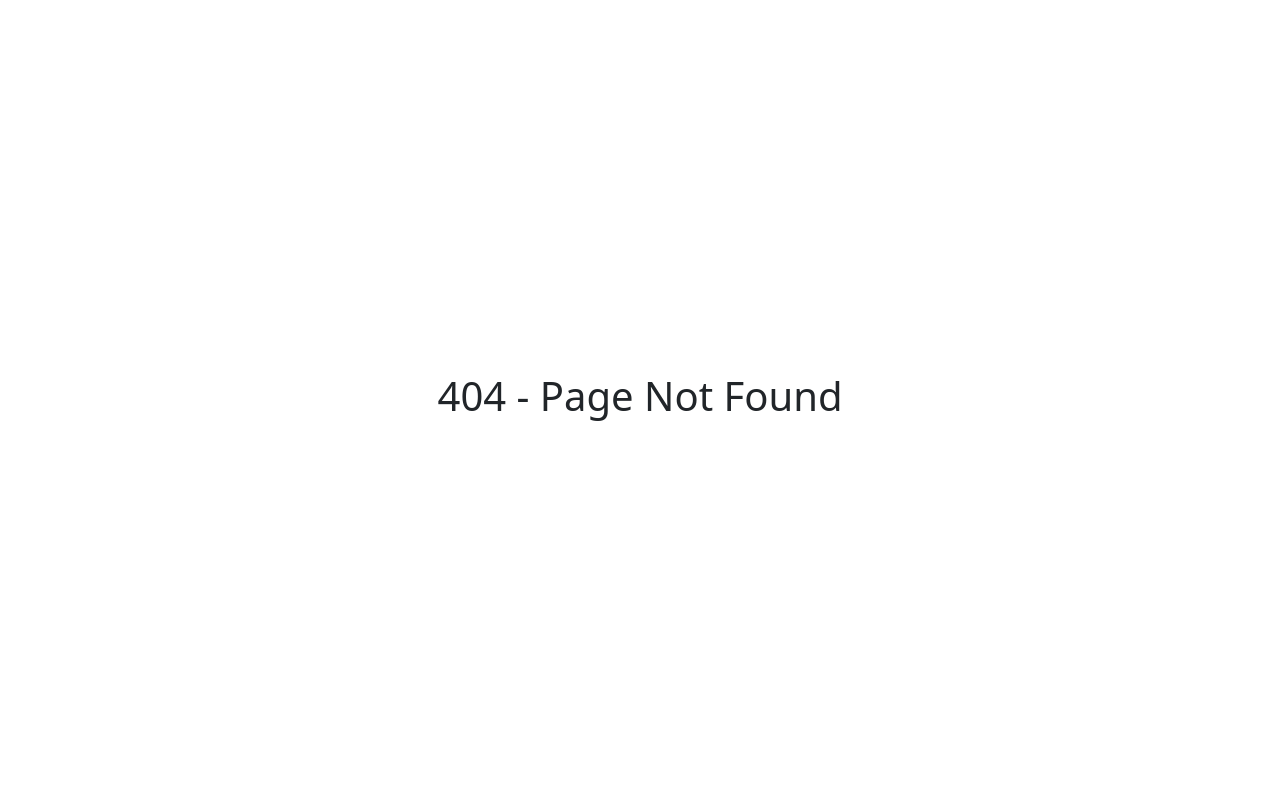
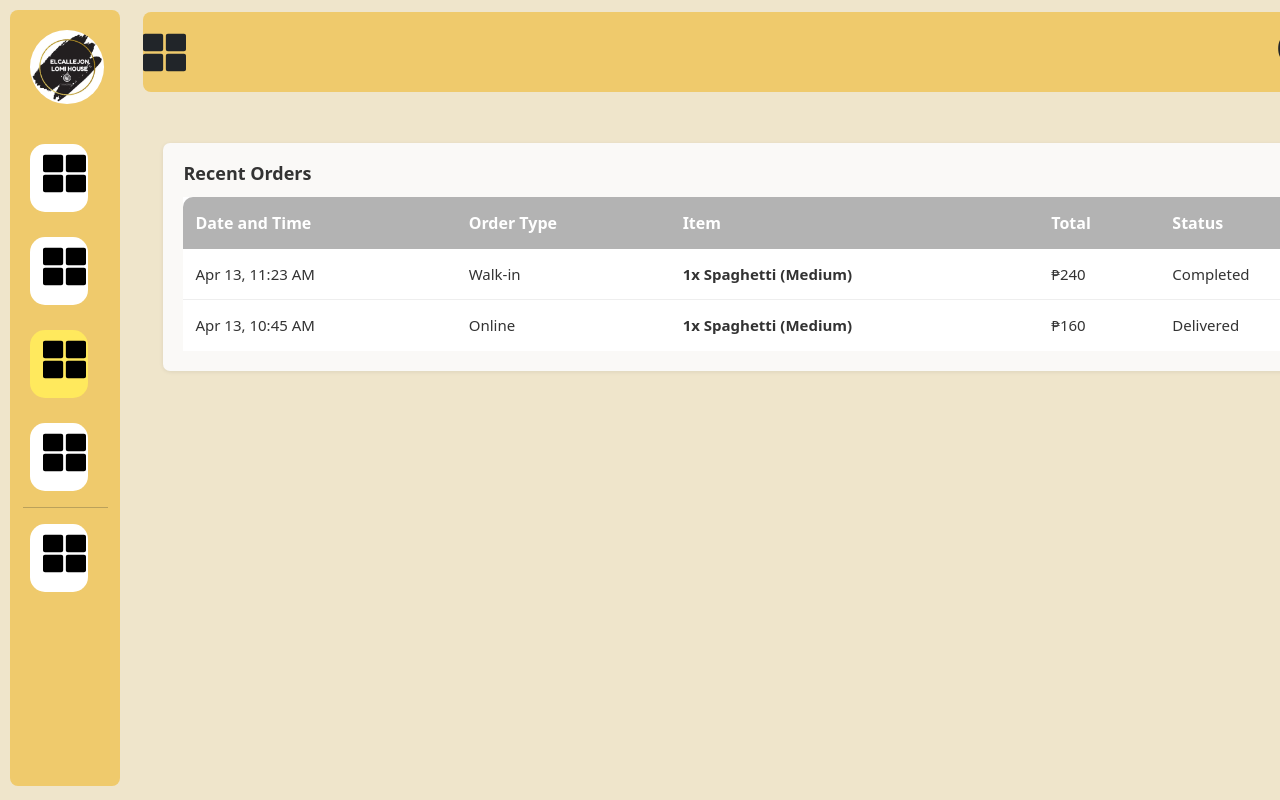
Before and after one commit to MRV-dev/IT-322-Final-Project, a React (Vite) app in the folder El-Callejon/: page /OnlineOrders in a window 1280 px wide. Before the commit this address had no page. Built offline with nearby package versions, Linux system fonts and the light colour scheme.

Commit message:
dashboard/onlineorders-admin

```diff
--- a/El-Callejon/pages/Admin/Dashboard.css
+++ b/El-Callejon/pages/Admin/Dashboard.css
@@ -11,6 +11,8 @@
   height: 10%;
   border-radius: 50%;
 }
+
+
 
 .side-bar {
   flex-shrink: 0;
@@ -26,20 +28,46 @@
 }
 .nav {
   background-color: #ffffff;
-  border-radius: 10px;
+  border-radius: 15px;
   margin-bottom: 10px;
-  height: 8vh;
+  height: 8.5vh;
   margin-left: -14px;
   width: 4.5vw;
   border: none;
-  transition: background-color 0.3s ease;
 }
-.nav:active{
-  background-color: #FFE95D;
+
+
+.nav-icons{
+  margin-left: 13px;
+  margin-top: 8px;
+  height: 43px;
+  width: 43px;
+  color: black;
+}
+
+
+.dashboard-active {
+  background-color: #FFE95D; /* blue */
+}
+
+.reports-active {
+  background-color: #FFE95D; /* green */
+}
+
+.online-orders-active {
+  background-color: #FFE95D; /* yellow */
+}
+
+.settings-active {
+  background-color: #FFE95D; /* cyan */
+}
+
+.logout-active {
+  background-color: #dc3545; /* red */
 }
 .navigations{
   list-style-type: none;
-
+  margin-top: 25px;
 }
 .List{
   margin-top: 40px;
@@ -107,7 +135,6 @@
 .overview-container::-webkit-scrollbar {
   width: 0;
   height: 0;
-  display: none;
 
 }
 .overview-container:hover {
--- a/El-Callejon/pages/Admin/Dashboard.jsx
+++ b/El-Callejon/pages/Admin/Dashboard.jsx
@@ -1,5 +1,5 @@
-import {Link} from 'react-router-dom'
-import { useState } from 'react'
+import {useLocation, Link} from 'react-router-dom'
+// import { useState } from 'react'
 import logoAdmin from '../assets/El_Calejon.jpg'
 import '../Admin/Dashboard.css'
 import { FaThLarge } from 'react-icons/fa';
@@ -31,7 +31,10 @@ const data = [
 
 
 function Dashboard() {
-  const [activeNav, setActiveNav] = useState('dashboard');
+  // const [activeNav, setActiveNav] = useState('dashboard');
+  const location = useLocation();
+  const pathname = location.pathname;
+
   return(
     <>
       <div className="whole-page">
@@ -39,35 +42,30 @@ function Dashboard() {
           <img className="Logo-Admin" src={logoAdmin} />
           <ul className='List'>
             <li className='navigations'>
-              <a
-              onClick={() => setActiveNav('dashboard')}
-              className={activeNav === 'dashboard' ? 'nav active' : 'nav'}>
-                <FaThLarge style={{ marginRight: '0px', height: '43px', width: '43px', color: 'black'}} /></a></li>
+              <Link to="/Dashboard"
+              className={`nav ${pathname === '/Dashboard' ? 'dashboard-active' : ''}`}>
+                <FaThLarge className='nav-icons'/></Link> </li>
 
             <li className='navigations'>
-              <a
-              onClick={() => setActiveNav('Reports')}
-              className={activeNav === 'reports' ? 'nav active' : 'nav'}>
-                <FaThLarge style={{ marginRight: '0px', height: '43px', width: '43px', color: 'black' }} /></a></li>
+              <Link to="/Reports"
+              className={`nav ${pathname === '/Reports' ? 'reports-active' : ''}`}>
+                <FaThLarge className='nav-icons' /></Link> </li>
 
             <li className='navigations'>
-              <a
-              onClick={() => setActiveNav('Online-Orders')}
-              className={activeNav === 'Online-Orders' ? 'nav active' : 'nav'}>
-                <FaThLarge style={{ marginRight: '0px', height: '43px', width: '43px', color: 'black'}} /></a></li>
+              <Link to="/OnlineOrders"
+              className={`nav ${pathname === '/OnlineOrders' ? 'online-orders-active' : ''}`}>
+                <FaThLarge className='nav-icons'/></Link> </li>
 
             <li className='navigations'>
-              <a
-              onClick={() => setActiveNav('Settings')}
-              className={activeNav === 'Settings' ? 'nav active' : 'nav'}>
-                <FaThLarge style={{ marginLeft: '13px', marginTop: '8px', height: '43px', width: '43px', color: 'black'}} /></a></li>
+              <Link to="/Settings"
+              className={`nav ${pathname === '/Settings' ? 'settings-active' : ''}`}>
+                <FaThLarge className='nav-icons'/></Link> </li>
 
             <hr className='line'/>
 
-            <a
-              onClick={() => setActiveNav('Logout')}
-              className={activeNav === 'Logout' ? 'nav active' : 'nav'}>
-                <FaThLarge style={{ marginRight: '0px', height: '43px', width: '43px', color: 'black'}} /></a>
+            <Link to="/Logout"
+              className={pathname === '/Logout' ? 'Logout-active' : 'nav'}>
+                <FaThLarge style={{ marginLeft: '13px', marginTop: '8px', height: '43px', width: '43px', color: 'black'}} /></Link>
           </ul>
         </div>
 
--- a/El-Callejon/pages/Admin/Login.css
+++ b/El-Callejon/pages/Admin/Login.css
@@ -1,9 +1,10 @@
 /* LOGIN STYLE */
-body {
+.logIn-page{
   background-color: #ECECEC;
-  width: 100vw;
+  width: 99vw;
   height: 100vh;
   display: flex;
+  flex-direction: column;
   justify-content: center;
   align-items: center;
 }
@@ -19,14 +20,13 @@ body {
 .logo-row {
   margin-bottom: 2%;
   margin-top: 4%;
-  display: flex;
-  justify-content: center;
-  align-items: center;
+
 }
 
 .logo {
   border-radius: 100%;
-  height: 170px;
+  height: 120px;
+
 }
 
 
@@ -35,8 +35,9 @@ body {
   max-width: 100%;
   width: 700px;
   padding: 3%;
-  padding-bottom: 5%;
+  padding-bottom: 2%;
   border-radius: 40px;
+  margin-bottom: 60px;
   display: flex;
   flex-direction: column;
   align-items: center;
@@ -86,7 +87,8 @@ body {
 .eye-icon {
   position: absolute;
   right: 50px;
-  top: 42%;
+  top: 37%;
+  left: 86%;
   transform: translateY(-50%);
   font-size: 24px;
   cursor: pointer;
--- a/El-Callejon/pages/Admin/Login.jsx
+++ b/El-Callejon/pages/Admin/Login.jsx
@@ -13,6 +13,8 @@ function Login(){
 
   return(
     <>
+
+      <div className='logIn-page'>
         <div className='logo-row'>
           <img className='logo' src={Logo} alt="" />
         </div>
@@ -28,6 +30,7 @@ function Login(){
             <Link to="/Dashboard" className="link"><button className="btn-Login" >Log In</button></Link>
           </div>
         </div>
+      </div>
     </>
   )
 }
--- /dev/null
+++ b/El-Callejon/pages/Admin/OnlineOrders.jsx
@@ -0,0 +1,97 @@
+import {useLocation, Link} from 'react-router-dom'
+// import { useState } from 'react'
+import logoAdmin from '../assets/El_Calejon.jpg'
+import '../Admin/Onlineorder.css'
+import { FaThLarge } from 'react-icons/fa'
+
+
+
+function OnlineOrders() {
+  // const [activeNav, setActiveNav] = useState('dashboard');
+  const location = useLocation();
+  const pathname = location.pathname;
+
+  return(
+    <>
+      <div className="whole-page">
+        <div className="side-bar">
+          <img className="Logo-Admin" src={logoAdmin} />
+          <ul className='List'>
+            <li className='navigations'>
+              <Link to="/Dashboard"
+              className={`nav ${pathname === '/Dashboard' ? 'dashboard-active' : ''}`}>
+                <FaThLarge className='nav-icons'/></Link> </li>
+
+            <li className='navigations'>
+              <Link to="/Reports"
+              className={`nav ${pathname === '/Reports' ? 'reports-active' : ''}`}>
+                <FaThLarge className='nav-icons' /></Link> </li>
+
+            <li className='navigations'>
+              <Link to="/OnlineOrders"
+              className={`nav ${pathname === '/OnlineOrders' ? 'online-orders-active' : ''}`}>
+                <FaThLarge className='nav-icons'/></Link> </li>
+
+            <li className='navigations'>
+              <Link to="/Settings"
+              className={`nav ${pathname === '/Settings' ? 'settings-active' : ''}`}>
+                <FaThLarge className='nav-icons'/></Link> </li>
+
+            <hr className='line'/>
+
+            <Link to="/Logout"
+              className={pathname === '/Logout' ? 'Logout-active' : 'nav'}>
+                <FaThLarge style={{ marginLeft: '13px', marginTop: '8px', height: '43px', width: '43px', color: 'black'}} /></Link>
+          </ul>
+        </div>
+
+        <div className='part'>
+            <div className='nav-section'>
+              <div className="navbar">
+              <FaThLarge style={{ marginRight: '0px', height: '43px', width: '43px', }} />
+              <h1 className='OnineOrders-text'>OnineOrders</h1>
+            </div>
+          </div>
+
+          <div className='main-content-dashboard'>
+            <div className='overview-container'>
+              <div className="dashboard-table">
+                <h3 className="recent-orders-title">Recent Orders</h3>
+                <table className="recent-orders-table">
+                  <thead>
+                    <tr>
+                      <th>Date and Time</th>
+                      <th>Order Type</th>
+                      <th>Item</th>
+                      <th>Total</th>
+                      <th>Status</th>
+                    </tr>
+                  </thead>
+                  <tbody>
+                    <tr>
+                      <td>Apr 13, 11:23 AM</td>
+                      <td>Walk-in</td>
+                      <td><strong>1x Spaghetti (Medium)</strong></td>
+                      <td>₱240</td>
+                      <td className="status-completed">Completed</td>
+                    </tr>
+                    <tr>
+                      <td>Apr 13, 10:45 AM</td>
+                      <td>Online</td>
+                      <td><strong>1x Spaghetti (Medium)</strong></td>
+                      <td>₱160</td>
+                      <td className="status-delivered">Delivered</td>
+                    </tr>
+                    {}
+                  </tbody>
+                </table>
+              </div>
+            </div>
+          </div>
+        </div>
+      </div>
+    </>
+  )
+}
+
+export default OnlineOrders
--- /dev/null
+++ b/El-Callejon/pages/Admin/Onlineorder.css
@@ -0,0 +1,106 @@
+.whole-page {
+  display: flex;
+  height: 100vh;
+  width: 100vw;
+  background-color: #EFE5CB;
+  overflow: hidden;
+}
+
+.Logo-Admin{
+  height: 10%;
+  border-radius: 50%;
+}
+
+
+
+.side-bar {
+  flex-shrink: 0;
+  display: inline-block;
+  align-items: center;
+  padding: 20px;
+  width: 110px;
+  height: 97vh;
+  margin-left: 10px;
+  margin-top: 10px;
+  background-color: #EFCA6C;
+  border-radius: 8px;
+}
+.nav {
+  background-color: #ffffff;
+  border-radius: 15px;
+  margin-bottom: 10px;
+  height: 8.5vh;
+  margin-left: -14px;
+  width: 4.5vw;
+  border: none;
+}
+
+
+.nav-icons{
+  margin-left: 13px;
+  margin-top: 8px;
+  height: 43px;
+  width: 43px;
+  color: black;
+}
+
+
+.dashboard-active {
+  background-color: #FFE95D; /* blue */
+}
+
+.reports-active {
+  background-color: #FFE95D; /* green */
+}
+
+.online-orders-active {
+  background-color: #FFE95D; /* yellow */
+}
+
+.settings-active {
+  background-color: #FFE95D; /* cyan */
+}
+
+.logout-active {
+  background-color: #dc3545; /* red */
+}
+.navigations{
+  list-style-type: none;
+  margin-top: 25px;
+}
+.List{
+  margin-top: 40px;
+  margin-left: -18px;
+}
+.line{
+  margin-left: -21px;
+  margin-right: -8px;
+}
+
+
+
+.part{
+  max-width: 100vw;
+}
+
+.nav-section {
+  flex: 1;
+  display: flex;
+  flex-direction: column;
+}
+
+.navbar {
+  margin-top: 5px;
+  padding: 10px;
+  width: 86rem;
+  height: 10vh;
+  background-color: #EFCA6C;
+  border-radius: 8px;
+  margin-left: 23px;
+  margin-top: 12px;
+}
+
+.OnineOrders{
+  font-family: Segoe UI;
+  margin-left: 120px;
+}
--- a/El-Callejon/src/App.jsx
+++ b/El-Callejon/src/App.jsx
@@ -2,17 +2,21 @@ import {BrowserRouter, Routes, Route, Navigate } from 'react-router-dom';
 import Orders from '../pages/Customers/OrdersPage.jsx';
 import Login from '../pages/Admin/Login.jsx'
 import Dashboard from '../pages/Admin/Dashboard.jsx';
+import Reports from '../pages/Admin/Reports.jsx'
+import OnlineOrders from '../pages/Admin/OnlineOrders.jsx'
 import 'bootstrap/dist/css/bootstrap.min.css';
 
 function App() {
   return (
     <>
         <Routes>
-          {/* Redirect from / to /dashboard */}
-          <Route path="/" element={<Navigate to="/orders" />} />
+          {}
+          <Route path="" element={<Navigate to="/Login" />} />
 
           <Route path="/Login" element={<Login/>} />
           <Route path="/Dashboard" element={<Dashboard/>} />
+          <Route path="/Reports" element={<Reports/>} />
+          <Route path="/OnlineOrders" element={<OnlineOrders/>} />
 
           {/* Main routes */}
           <Route path="/orders" element={<Orders />} />
```
Lines whose indentation alone changed are shown as unchanged.
